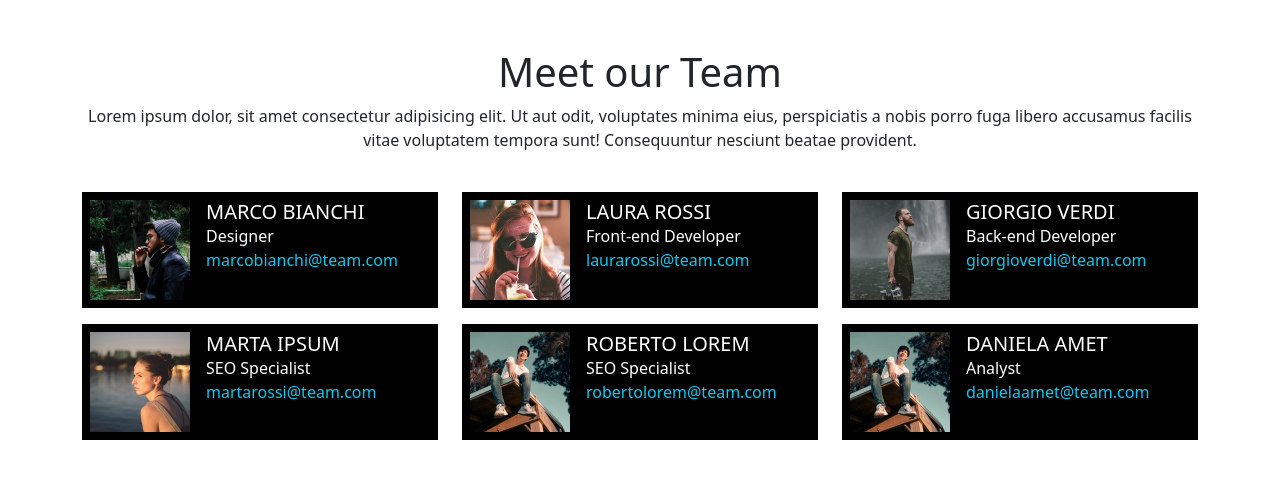
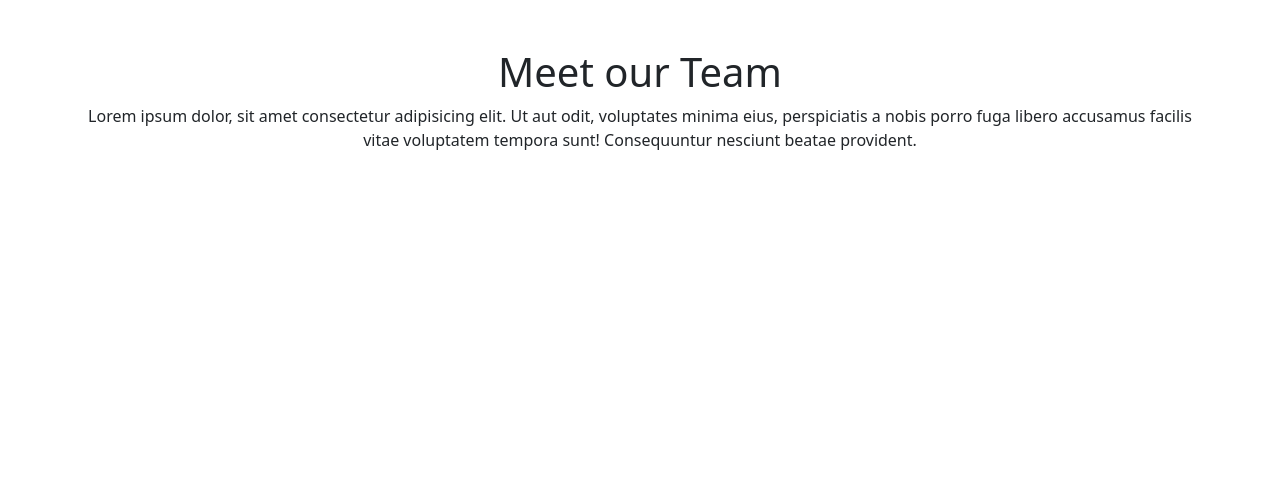
Before and after one commit to omarseddati16/js-our-team, a plain HTML site: page index.html in a window 1280 px wide. Drawn offline with nearby package versions, Linux system fonts and the light colour scheme.

Commit message:
html in javascript

```diff
--- a/index.html
+++ b/index.html
@@ -19,76 +19,9 @@
           provident.</p>
       </div>
     </div>
-    <div class="row">
-      <div class="col-12 col-md-6 col-lg-4 mb-3">
-        <div class="d-flex bg-black text-white p-2">
-          <img src="js/img/male1.png" alt="Marco Bianchi" class="me-3"
-            style="width: 100px; height: 100px; object-fit: cover;">
-          <div>
-            <h5 class="mb-0">MARCO BIANCHI</h5>
-            <p class="mb-0">Designer</p>
-            <p class="mb-0"><a href="mailto:marcobianchi@team.com"
-                class="text-info text-decoration-none">marcobianchi@team.com</a></p>
-          </div>
-        </div>
-      </div>
-      <div class="col-12 col-md-6 col-lg-4 mb-3">
-        <div class="d-flex bg-black text-white p-2">
-          <img src="js/img/female1.png" alt="Laura Rossi" class="me-3"
-            style="width: 100px; height: 100px; object-fit: cover;">
-          <div>
-            <h5 class="mb-0">LAURA ROSSI</h5>
-            <p class="mb-0">Front-end Developer</p>
-            <p class="mb-0"><a href="mailto:laurarossi@team.com"
-                class="text-info text-decoration-none">laurarossi@team.com</a></p>
-          </div>
-        </div>
-      </div>
-      <div class="col-12 col-md-6 col-lg-4 mb-3">
-        <div class="d-flex bg-black text-white p-2">
-          <img src="js/img/male2.png" alt="Giorgio Verdi" class="me-3"
-            style="width: 100px; height: 100px; object-fit: cover;">
-          <div>
-            <h5 class="mb-0 ">GIORGIO VERDI</h5>
-            <p class="mb-0">Back-end Developer</p>
-            <p class="mb-0"><a href="mailto:giorgioverdi@team.com"
-                class="text-info text-decoration-none">giorgioverdi@team.com</a></p>
-          </div>
-        </div>
-      </div>
-      <div class="col-12 col-md-6 col-lg-4 mb-3">
-        <div class="d-flex bg-black text-white p-2">
-          <img src="js/img/female2.png" alt="Marta Ipsum" class="me-3"
-            style="width: 100px; height: 100px; object-fit: cover;">
-          <div>
-            <h5 class="mb-0">MARTA IPSUM</h5>
-            <p class="mb-0">SEO Specialist</p>
-            <p class="mb-0"><a href="mailto:martarossi@team.com"
-                class="text-info text-decoration-none">martarossi@team.com</a></p>
-          </div>
-        </div>
-      </div>
-      <div class="col-12 col-md-6 col-lg-4 mb-3">
-        <div class="d-flex bg-black text-white p-2">
-          <img src="js/img/male3.png" alt="Roberto Lorem" class="me-3"
-            style="width: 100px; height: 100px; object-fit: cover;">
-          <div>
-            <h5 class="mb-0">ROBERTO LOREM</h5>
-            <p class="mb-0">SEO Specialist</p>
-            <p class="mb-0"><a href="mailto:robertolorem@team.com"
-                class="text-info text-decoration-none">robertolorem@team.com</a></p>
-          </div>
-        </div>
-      </div>
-      <div class="col-12 col-md-6 col-lg-4 mb-3">
-        <div class="d-flex bg-black text-white p-2">
-          <img src="js/img/male3.png" alt="Roberto Lorem" class="me-3"
-            style="width: 100px; height: 100px; object-fit: cover;">
-          <div>
-            <h5 class="mb-0">DANIELA AMET</h5>
-            <p class="mb-0">Analyst</p>
-            <p class="mb-0"><a href="mailto:danielaamet@team.com"
-                class="text-info text-decoration-none">danielaamet@team.com</a></p>
-          </div>
-        </div>
-      </div>
+
+  </div>
+  <script src="js/script.js"></script>
+</body>
+
+</html>
--- a/js/script.js
+++ b/js/script.js
@@ -36,3 +36,20 @@ const teamMembers = [
     img: "img/female3.png"
   }
 ];
+
+const generateCard = function (member) {
+  const memberCard = `<div class="col-12 col-md-6 col-lg-4 mb-3">
+      <div class="d-flex bg-black text-white p-2">
+        <img src="${member.img}" alt="Portrait of ${member.name}" class="me-3"
+          style="width: 100px; height: 100px; object-fit: cover;">
+        <div>
+          <h5 class="mb-0">${member.name.toUpperCase()}</h5>
+          <p class="mb-0">${member.role}</p>
+          <p class="mb-0"><a href="mailto:${member.email}"
+            class="text-info text-decoration-none">${member.email}</a></p>
+        </div>
+      </div>
+    </div>
+  `;
+  return memberCard;
+};
```
